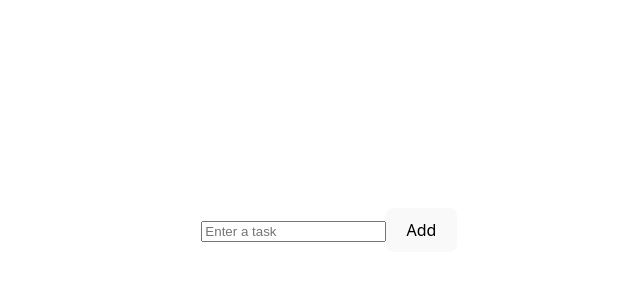
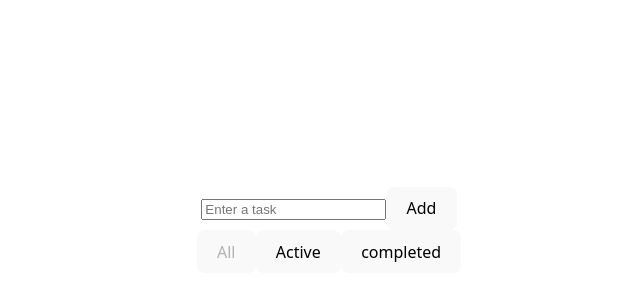
Before and after one commit to thesaint225/task-tracker, a React (Vite) app: page / in a window 1280 px wide. Shown: the part 170-470 px from the top of the page, without its empty margins (311-951 px from the left). Built offline with nearby package versions, Linux system fonts and the light colour scheme.

Commit message:
add another FilterController inside tasKList

```diff
--- /dev/null
+++ b/src/components/FilterController.tsx
@@ -0,0 +1,34 @@
+import type { FilterType } from '../types';
+
+type FilterControllerProps = {
+  currentType: FilterType;
+  onFilterChange: (filter: FilterType) => void;
+};
+
+export default function FilterController({
+  currentType,
+  onFilterChange,
+}: FilterControllerProps) {
+  return (
+    <div>
+      <button
+        onClick={() => onFilterChange('all')}
+        disabled={currentType === 'all'}
+      >
+        All
+      </button>
+      <button
+        onClick={() => onFilterChange('active')}
+        disabled={currentType === 'active'}
+      >
+        Active
+      </button>
+      <button
+        onClick={() => onFilterChange('completed')}
+        disabled={currentType === 'completed'}
+      >
+        completed
+      </button>
+    </div>
+  );
+}
--- a/src/components/TaskList.tsx
+++ b/src/components/TaskList.tsx
@@ -1,6 +1,8 @@
 import { useState } from 'react';
 import useLocalStorage from '../hooks/useLocalStorage ';
 import TaskInput from './TaskInput';
+import FilterController from './FilterController';
+import type { FilterType } from '../types';
 
 type Task = {
   id: number;
@@ -10,11 +12,11 @@ type Task = {
 
 export default function TaskList() {
   const [tasks, setTasks] = useLocalStorage<Task[]>('tasks', []);
-  const [filter, setFilter] = useState<filterType>('all');
+  const [filter, setFilter] = useState<FilterType>('all');
 
   const filterTasks = tasks.filter((task) => {
     if (filter === 'active') return !task.completed;
-    if (filter === 'complete') return task.completed;
+    if (filter === 'completed') return task.completed;
   });
 
   const handleAddTask = (title: string) => {
@@ -47,6 +49,7 @@ export default function TaskList() {
   return (
     <div>
       <TaskInput onAddTask={handleAddTask} />
+      <FilterController currentType={filter} onFilterChange={setFilter} />
     </div>
   );
 }
--- /dev/null
+++ b/src/types.ts
@@ -0,0 +1 @@
+export type FilterType = 'all' | 'active' | 'completed';
```
